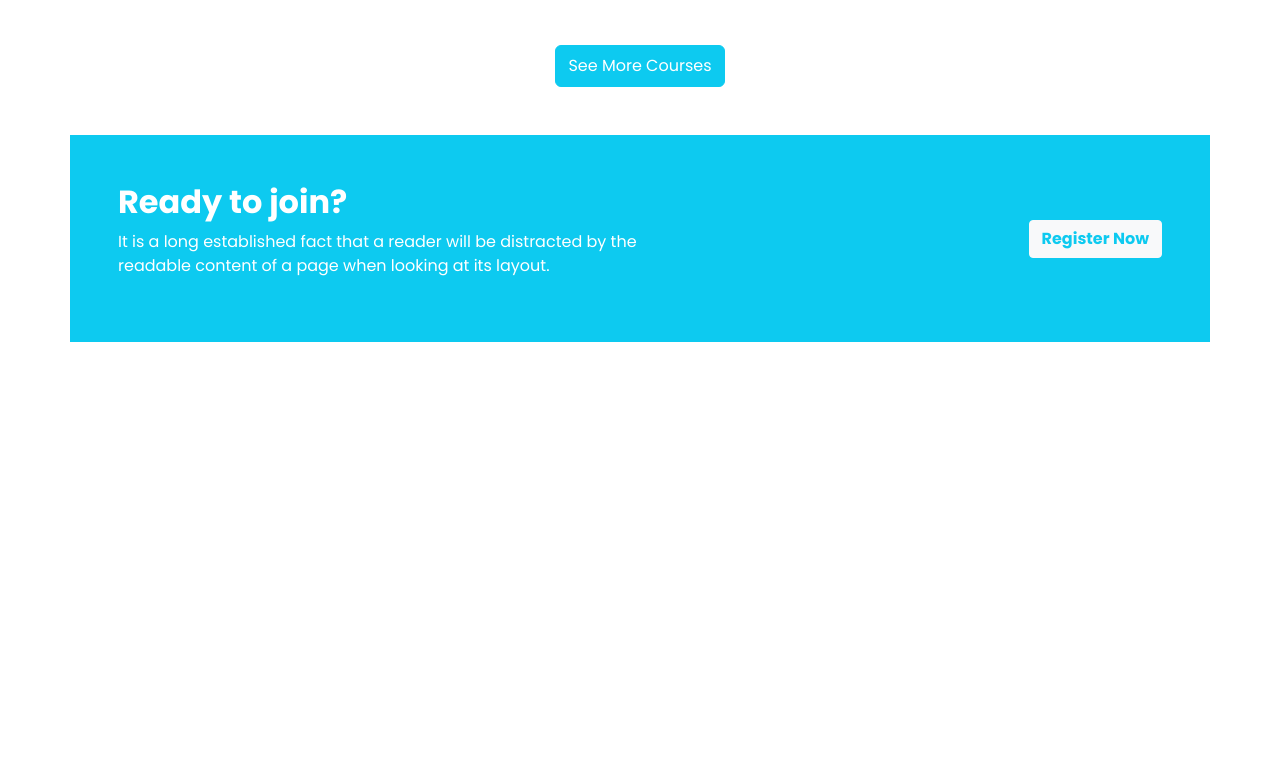
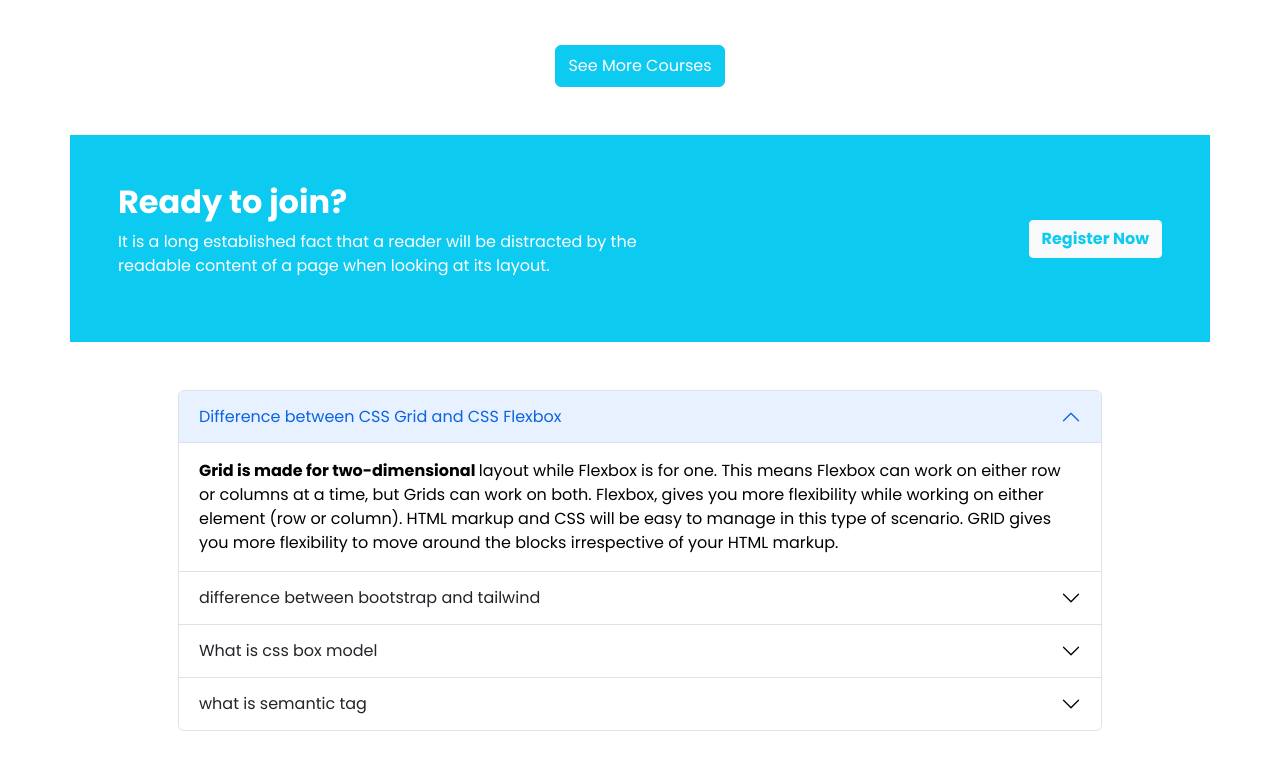
Before and after one commit to asraful7711/assignment-3-edTech-web, a plain HTML site: page index.html in a window 1280 px wide. Shown: the part 1622-2391 px from the top of the page. Before the commit the page ends 1964 px from the top, so only its background shows below. Drawn offline with nearby package versions, Linux system fonts and the light colour scheme.

Commit message:
frequently asked part created

```diff
--- a/index.html
+++ b/index.html
@@ -176,6 +176,71 @@
         </section>
         <!-- Register now part end  -->
 
+        <!-- freqently asked part start  -->
+
+        <section class="container w-100 lg-w-50 my-5">
+            <div class="accordion px-lg-5 mx-lg-5" id="accordionPanelsStayOpenExample">
+                <div class="accordion-item">
+                  <h2 class="accordion-header" id="panelsStayOpen-headingOne">
+                    <button class="accordion-button" type="button" data-bs-toggle="collapse" data-bs-target="#panelsStayOpen-collapseOne" aria-expanded="true" aria-controls="panelsStayOpen-collapseOne">
+                      Difference between CSS Grid and CSS Flexbox
+                    </button>
+                  </h2>
+                  <div id="panelsStayOpen-collapseOne" class="accordion-collapse collapse show" aria-labelledby="panelsStayOpen-headingOne">
+                    <div class="accordion-body">
+                        <strong>Grid is made for two-dimensional </strong>layout while Flexbox is for one. This means Flexbox can work on either row or columns at a time, but Grids can work on both.
+                        Flexbox, gives you more flexibility while working on either element (row or column). HTML markup and CSS will be easy to manage in this type of scenario.
+                        GRID gives you more flexibility to move around the blocks irrespective of your HTML markup.
+                    </div>
+                  </div>
+                </div>
+                <div class="accordion-item">
+                  <h2 class="accordion-header" id="panelsStayOpen-headingTwo">
+                    <button class="accordion-button collapsed" type="button" data-bs-toggle="collapse" data-bs-target="#panelsStayOpen-collapseTwo" aria-expanded="false" aria-controls="panelsStayOpen-collapseTwo">
+                        difference between bootstrap and tailwind
+                    </button>
+                  </h2>
+                  <div id="panelsStayOpen-collapseTwo" class="accordion-collapse collapse" aria-labelledby="panelsStayOpen-headingTwo">
+                    <div class="accordion-body">
+                      <strong>Bootstrap is much larger than Tailwind</strong>  and requires multiple files to access its full functionality. Because of this, using Bootstrap means a significantly larger file size than Tailwind. Bootstrap also offers mobile-first, responsive components pre-styled to create flawless website pages quickly.
+
+                      Tailwind, however, is much younger and smaller than Bootstrap, which results in faster loading times, but also has drawbacks. The biggest drawback is that because Tailwind is so new, it isn’t quite as robust as Bootstrap. Tailwind is built to create functional, neat, and flexible UI elements, and Bootstrap focuses on developing components for sitewide use.
+                    </div>
+                  </div>
+                </div>
+                <div class="accordion-item">
+                  <h2 class="accordion-header" id="panelsStayOpen-headingThree">
+                    <button class="accordion-button collapsed" type="button" data-bs-toggle="collapse" data-bs-target="#panelsStayOpen-collapseThree" aria-expanded="false" aria-controls="panelsStayOpen-collapseThree">
+                      What is css box model
+                    </button>
+                  </h2>
+                  <div id="panelsStayOpen-collapseThree" class="accordion-collapse collapse" aria-labelledby="panelsStayOpen-headingThree">
+                    <div class="accordion-body">
+                      <strong>The CSS box model is a container</strong>  that contains multiple properties including borders, margin, padding, and the content itself. It is used to create the design and layout of web pages. It can be used as a toolkit for customizing the layout of different elements. The web browser renders every element as a rectangular box according to the CSS box model. Box-Model has multiple properties in CSS.
+                    </div>
+                  </div>
+                </div>
+                <div class="accordion-item">
+                  <h2 class="accordion-header" id="panelsStayOpen-headingThree">
+                    <button class="accordion-button collapsed" type="button" data-bs-toggle="collapse" data-bs-target="#panelsStayOpen-collapseThree" aria-expanded="false" aria-controls="panelsStayOpen-collapseThree">
+                      what is semantic tag
+                    </button>
+                  </h2>
+                  <div id="panelsStayOpen-collapseThree" class="accordion-collapse collapse" aria-labelledby="panelsStayOpen-headingThree">
+                    <div class="accordion-body">
+                      <strong>A semantic element clearly describes its</strong> meaning to both the browser and the developer.
+
+                      Examples of non-semantic elements: div and span - Tells nothing about its content.
+
+                      Examples of semantic elements: form, table, and article - Clearly defines its content.
+                    </div>
+                  </div>
+                </div>
+              </div>
+        </section>
+
+        <!-- freqently asked part end  -->
+
 
     </main>
 
```
